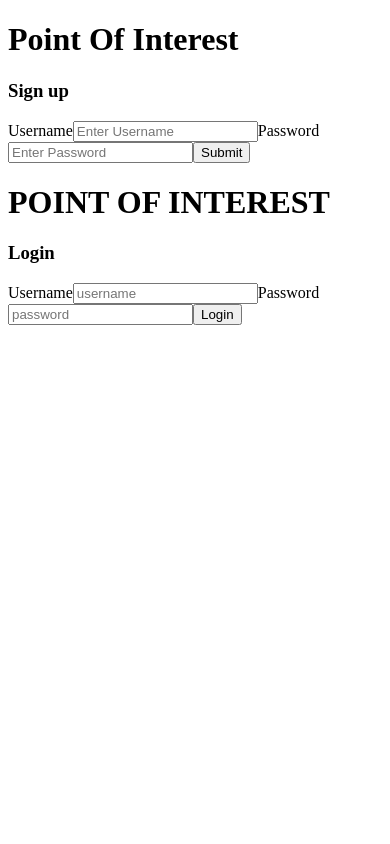
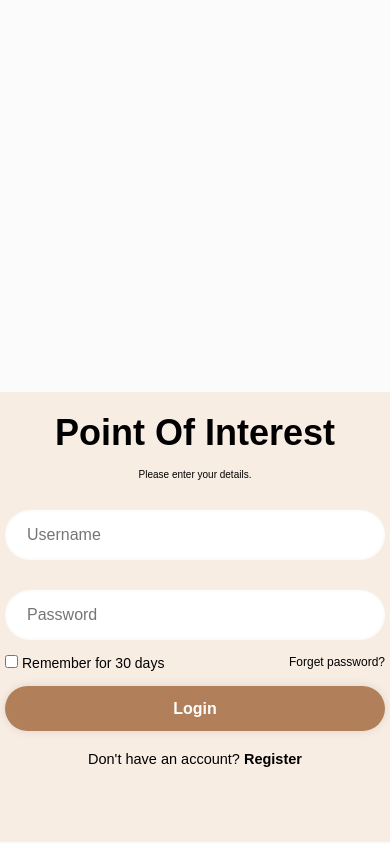
Before and after one commit to danielsauuce/Pointsofinterest, a React (Vite) app: page / in a window 390 px wide. Built offline with nearby package versions, Linux system fonts and the light colour scheme.

Commit message:
Styling added to Navbar and login page

```diff
--- a/package.json
+++ b/package.json
@@ -13,11 +13,14 @@
     "@vitejs/plugin-react": "^4.3.4",
     "better-sqlite3": "^11.8.1",
     "cors": "^2.8.5",
+    "dom": "^0.0.3",
     "express": "^4.21.2",
     "leaflet": "^1.9.4",
     "pm2": "^5.4.3",
     "react": "^19.0.0",
     "react-dom": "^19.0.0",
+    "react-router-dom": "^7.3.0",
+    "router": "^1.3.8",
     "vite": "^6.2.0",
     "vite-express": "^0.20.0"
   }
--- a/src/components/App.jsx
+++ b/src/components/App.jsx
@@ -1,10 +1,14 @@
-import SignUp from "./signup";
+import { BrowserRouter as Router, Routes, Route } from "react-router-dom";
+//import Navbar from "./Navbar";
 import LoginPage from "./Login";
 
 function App() {
-  return <div>
-    <SignUp/>
-    <LoginPage/>
-  </div>;
+  return (
+    <Router>
+      <LoginPage/>
+
+    </Router>
+  );
 }
+
 export default App;
--- a/src/components/Login.jsx
+++ b/src/components/Login.jsx
@@ -1,28 +1,35 @@
-import React, { useState } from "react";
+function LoginPage () {
 
-function LoginPage() {
+  return(
+    <div className="wrapper">
+      <div className="form-box">
+        <form action="#">
+          <h1>Point Of Interest</h1>
+          <h6>Please enter your details.</h6>
 
-    const [data,setData] = useState({
-        username: "",
-        password: ""
-    })
+          <div className="form-input">
+            <input type="text" placeholder="Username" required/>
+          </div>
 
-    const loginuser = (e) => {
-        e.preventDefault()
-    }
+          <div className="form-input">
+            <input type="password" placeholder="Password" required/>
+          </div>
 
-  return (
-    <div className="title-head">
-      <form onSubmit={loginuser}>
-        <h1>POINT OF INTEREST</h1>
-        <h3>Login</h3>
-        <label>Username</label>
-        <input type="text" placeholder="username"></input>
-        <label>Password</label>
-        <input type="password" placeholder="password"></input>
-        <button type="submit">Login</button>
-      </form>
+          <div className="remember-forget">
+            <label><input type="checkbox"/>Remember for 30 days</label>
+            <a href="#">Forget password?</a>
+          </div>
+
+          <button type="submit">Login</button>
+
+          <div className="register-link">
+            <p>Don't have an account? <a href="#">Register</a></p>
+          </div>
+        </form>
+      </div>
     </div>
+
   );
 }
+
 export default LoginPage;
--- a/src/index.css
+++ b/src/index.css
@@ -0,0 +1,214 @@
+* {
+    margin: 0;
+    padding: 0;
+    box-sizing: border-box;
+}
+
+.App {
+    font-family: Arial, Helvetica, sans-serif;
+    text-align: center;
+}
+
+body {
+    font-family: Arial, Helvetica, sans-serif;
+    display: flex;
+    justify-content: center;
+    align-items: center;
+    min-height: 100vh;
+    background-color:#FBFBFB;
+    padding-top: 100%;
+}
+
+/* NavBar */
+.navbar-container {
+    display: flex;
+    justify-content: space-between;
+    align-items: center;
+    padding: 0 30px;
+    box-shadow: 0 5px 15px 0 rgba(0, 0, 0,.25);
+    width: 95%;
+    height: 80px;
+    border-radius: 13px;
+    position: fixed;
+    top: 20px;
+    left: 50%;
+    transform: translate(-50%);
+    z-index: 9999;
+    background-color: #FBFBFB;
+}
+
+.nav-logo {
+    font-size: 2rem;
+    color: #854836
+}
+
+.wrap-nav {
+    display: grid;
+    grid-template-columns: repeat(6, auto);
+    grid-gap: 10px;
+    list-style: none;
+    align-items: center;
+}
+
+.home-tag,
+.about-tag,
+.contact-tag {
+    text-decoration: none;
+    color: #222;
+    font-size: 1.2rem;
+    font-weight: 600;
+    padding: 0.7rem 1rem;
+    white-space: nowrap;
+}
+
+.home-tag:hover,
+.about-tag:hover,
+.contact-tag:hover {
+    background-color: #854836;
+    color: #F7F7F7;
+    border-radius: 5px;
+    transition: all 0.2s ease-in-out;
+}
+
+.login-button {
+    padding: 0.5rem 1rem;
+    white-space: nowrap;
+    border-radius: 0.3rem;
+    font-size: 1rem;
+    font-weight: 600;
+    border: none;
+    cursor: pointer;
+    transition: 0.2s ease-in-out;
+}
+
+.login-button:hover {
+    background-color: #FFB22C;
+    color: #F7F7F7;
+
+}
+
+/* Login page */
+
+.wrapper {
+    position: relative;
+    width: 420px;
+    height: 450px;
+    background-color:#F8EDE3;
+    border-radius: 10px;
+}
+
+.wrapper .form-box {
+    width: 100%;
+    padding: 20px;
+    border: none;
+}
+
+.wrapper form h1 {
+    font-size: 36px;
+    text-align: center;
+}
+
+.wrapper form h6 {
+    font-size: 10px;
+    font-weight: lighter;
+    text-align: center;
+    margin: 15px;
+}
+
+.form-input {
+    position: relative;
+    width: 100%;
+    height: 50px;
+    margin: 30px 0;
+}
+
+.form-input input {
+    width: 100%;
+    height: 100%;
+    border: none;
+    border-radius: 40px;
+    outline: none;
+    border: 2px solid rgba(225,225,225, .1);
+    font-size: 16px;
+    color: black;
+    padding: 20px 45px 20px 20px;
+}
+
+.form-input input:focus {
+    border-color: #B17F59;
+    box-shadow: 0 0 5px rgba(177, 127, 89, .5);
+}
+
+.remember-forget {
+    display: flex;
+    justify-content: space-between;
+    font-size: 14px;
+    margin: -15px 0 15px;
+
+}
+
+.remember-forget label input {
+    accent-color: black;
+    margin-right: 4px;
+}
+
+.remember-forget a {
+    color: black;
+    text-decoration: none;
+    font-size: 12px;
+}
+
+.remember-forget a:hover {
+    text-decoration: underline;
+}
+
+form button {
+    width: 100%;
+    height: 45px;
+    background: #B17F59;
+    border: none;
+    outline: none;
+    border-radius: 40px;
+    box-shadow: 0 0 10px rgba(0, 0, 0, .1);
+    cursor: pointer;
+    font-size: 16px;
+    color: white;
+    font-weight: 700;
+}
+
+.register-link {
+    font-size: 14.5px;
+    text-align: center;
+    margin: 20px 0 15px;
+}
+
+.register-link p a {
+    text-decoration: none;
+    font-weight: 600;
+    color: black;
+}
+
+.register-link p a:hover {
+    text-decoration: underline;
+}
+
+
+
+
+
+
+
+
+
+@media (max-width: 768px) {
+    .navbar-container {
+        flex-direction: column;
+        height: auto;
+        padding: 10px;
+
+    }
+
+    .wrap-nav {
+        grid-template-columns: repeat(3,auto);
+    }
+}
```
Also changed, not shown: src/components/Home.jsx (deleted, +0 -11 lines), src/components/Navbar.jsx (+12 -4 lines), 2 other files (tests, documents, lock files or other folders).
